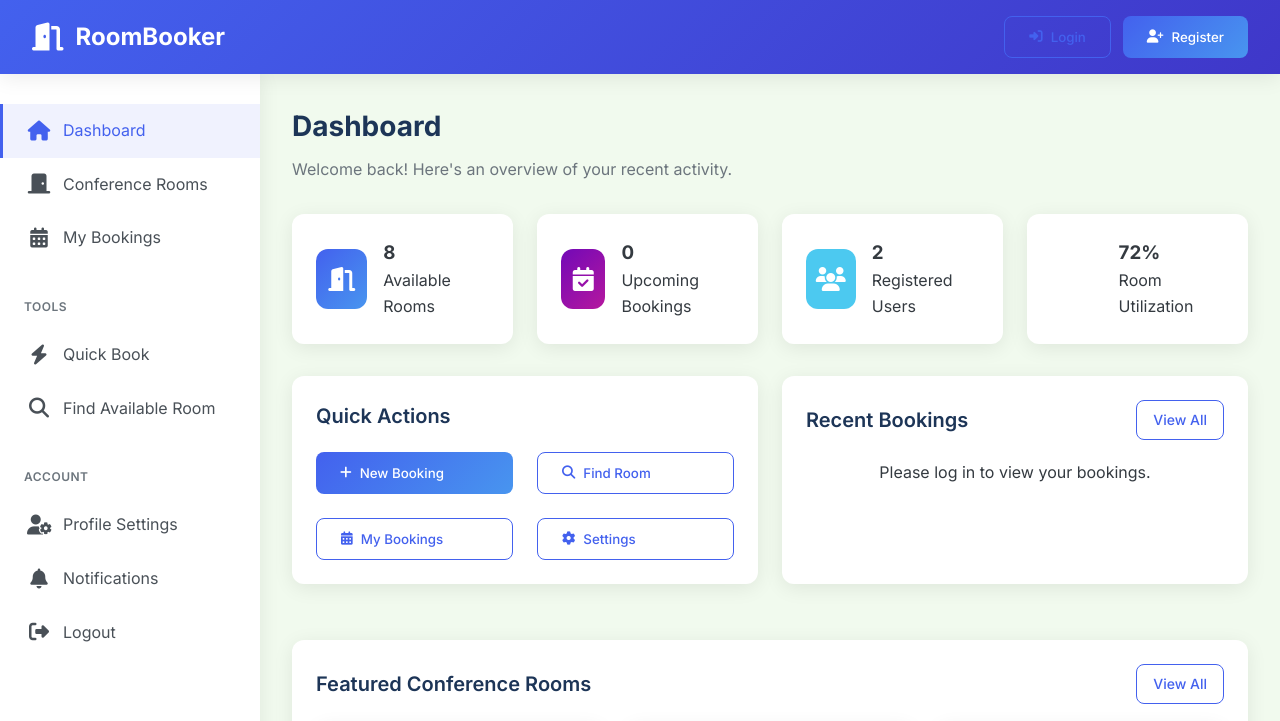
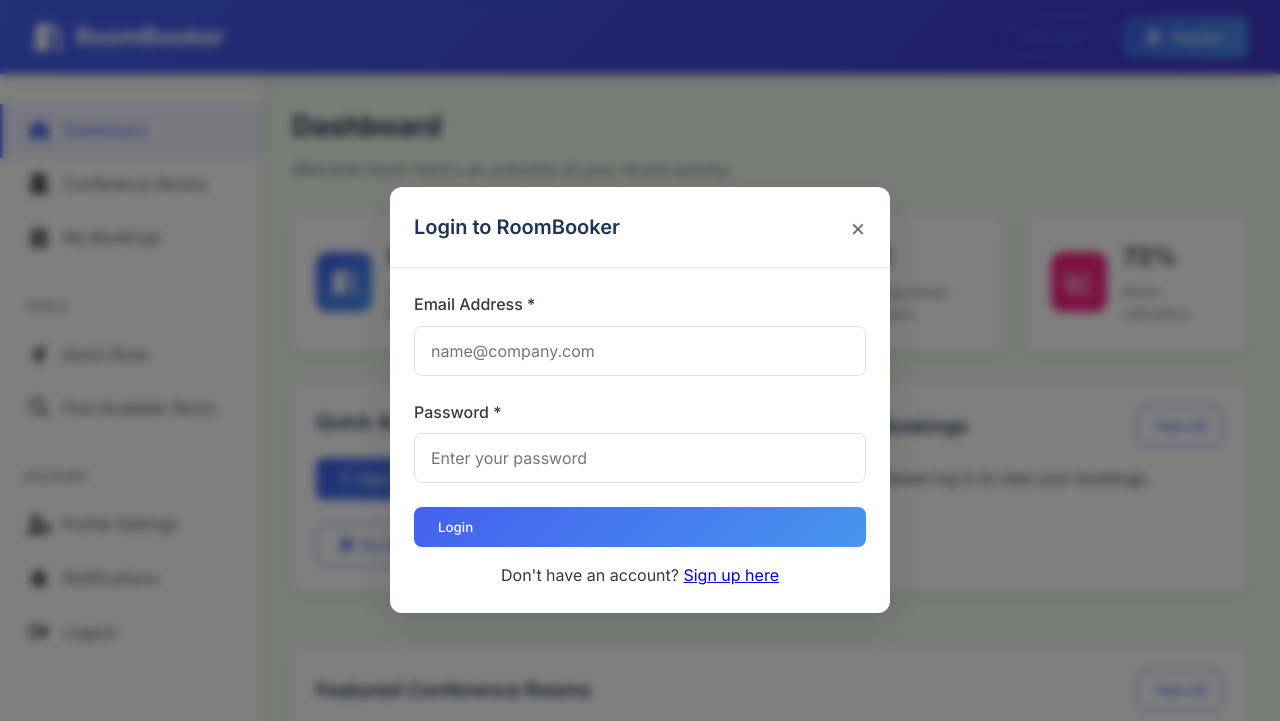
Before and after one commit to Muntasir101/CRBA, a plain HTML site: page index.html in a window 1280 px wide. Both pictures are taken after a click on the button "Login". Shown: the top 721 px of the page. Drawn offline with Linux system fonts and the light colour scheme; grey boxes are pictures that could not be loaded.

Commit message:
fix modal

```diff
--- a/css/style.css
+++ b/css/style.css
@@ -602,6 +602,106 @@
 .stat-3 .stat-icon {
     background: linear-gradient(135deg, var(--success), #4cc9f0);
 }
+
+.stat-4 .stat-icon {
+    background: linear-gradient(135deg, var(--warning), #f72585);
+}
+
+.stat-info h3 {
+    font-size: 1.5rem;
+    font-weight: 700;
+    margin-bottom: 0.25rem;
+}
+
+.stat-info p {
+    color: var(--gray-500);
+    font-size: 0.875rem;
+}
+
+/* Modal Styles */
+.modal {
+    display: none;
+    position: fixed;
+    top: 0;
+    left: 0;
+    width: 100%;
+    height: 100%;
+    background-color: rgba(0, 0, 0, 0.5);
+    z-index: 1100;
+    align-items: center;
+    justify-content: center;
+    backdrop-filter: blur(5px);
+}
+
+.modal.active {
+    display: flex;
+    animation: fadeIn 0.3s ease;
+}
+
+.modal-content {
+    background-color: white;
+    border-radius: var(--radius);
+    width: 90%;
+    max-width: 500px;
+    max-height: 90vh;
+    overflow-y: auto;
+    box-shadow: var(--shadow-lg);
+    transform: translateY(20px);
+    animation: slideUp 0.3s ease forwards;
+}
+
+.modal-header {
+    display: flex;
+    justify-content: space-between;
+    align-items: center;
+    padding: 1.5rem;
+    border-bottom: 1px solid var(--gray-200);
+}
+
+.modal-title {
+    font-size: 1.25rem;
+    font-weight: 600;
+    color: var(--dark);
+}
+
+.close-modal {
+    background: none;
+    border: none;
+    font-size: 1.5rem;
+    cursor: pointer;
+    color: var(--gray-500);
+    transition: var(--transition);
+}
+
+.close-modal:hover {
+    color: var(--danger);
+}
+
+.modal-body {
+    padding: 1.5rem;
+}
+
+/* Toast Notification */
+.toast {
+    position: fixed;
+    bottom: 2rem;
+    right: 2rem;
+    background: white;
+    border-radius: var(--radius);
+    padding: 1rem 1.5rem;
+    box-shadow: var(--shadow-lg);
+    display: flex;
+    align-items: center;
+    gap: 0.75rem;
+    z-index: 1200;
+    transform: translateY(100px);
+    opacity: 0;
+    transition: var(--transition);
+}
+
+.toast.show {
+    transform: translateY(0);
+    opacity: 1;
 }
 
 .toast.success {
@@ -715,19 +815,16 @@
     .sidebar {
         transform: translateX(-100%);
         z-index: 1001;
-        /* Ensure it's above other content */
     }
 
     .sidebar.active {
         transform: translateX(0);
         box-shadow: 0 0 0 1000px rgba(0, 0, 0, 0.5);
-        /* Backdrop effect */
     }
 
     .main-content {
         margin-left: 0;
         padding: 1rem;
-        /* Reduce padding on mobile */
     }
 
     .grid-2,
@@ -754,7 +851,6 @@
         margin-top: 1rem;
         width: 100%;
         justify-content: flex-start;
-        /* Align left on mobile */
     }
 
     .header-actions {
@@ -763,7 +859,6 @@
 
     .logo span {
         display: none;
-        /* Hide logo text on small screens */
     }
 
     .modal-content {
```
